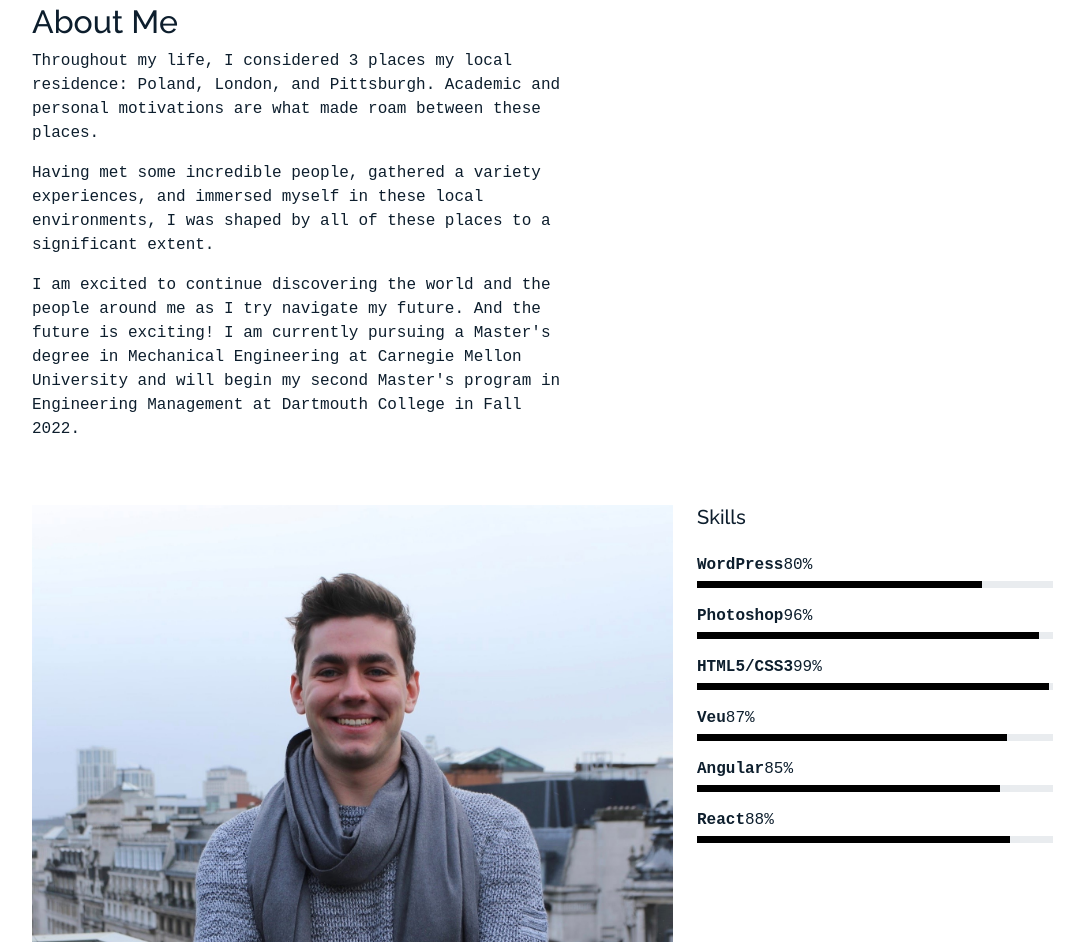
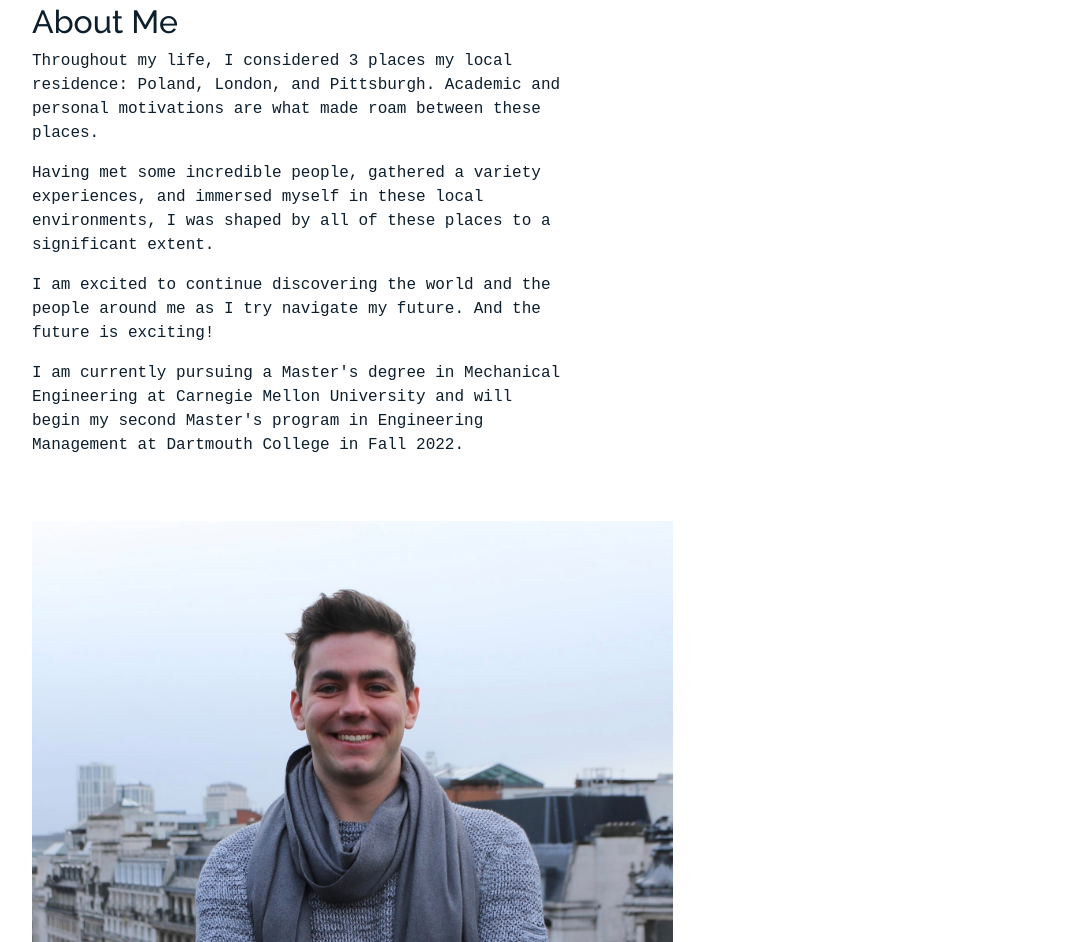
Before and after one commit to nowickif/nowickif.github.io, a plain HTML site: page about.html in a window 1280 px wide. Shown: the part 218-1160 px from the top of the page, without its empty margins (50-1134 px from the left). Drawn offline with Linux system fonts and the light colour scheme; a web font is replaced by a local one.

Commit message:
about me new stuff

```diff
--- a/about.html
+++ b/about.html
@@ -67,6 +67,9 @@
 
         <section class="section pb-5">
             <div class="container">
+
+
+                <div class="row">
                     <div class="row mb-5 align-items-end">
                         <div class="col-md-6" data-aos="fade-up">
 
@@ -81,72 +84,15 @@
                             </p>
                             <p>
                                 I am excited to continue discovering the world and the people around me as I try navigate my future.
-                            And the future is exciting! I am currently pursuing a Master's degree in Mechanical Engineering at Carnegie Mellon University and will begin my second Master's program in Engineering
+                                And the future is exciting!
+                            </p>
+
+                            <p>
+                                I am currently pursuing a Master's degree in Mechanical Engineering at Carnegie Mellon University and will begin my second Master's program in Engineering
                                 Management at Dartmouth College in Fall 2022.
                             </p>
                         </div>
 
-                </div>
-
-                <div class="row">
-                    <div class="col-md-4 ml-auto order-2" data-aos="fade-up">
-                        <h3 class="h3 mb-4">Skills</h3>
-                        <ul class="list-unstyled">
-                            <li class="mb-3">
-                                <div class="d-flex mb-1">
-                                    <strong>WordPress</strong>
-                                    <span class="ml-auto">80%</span>
-                                </div>
-                                <div class="progress custom-progress">
-                                    <div class="progress-bar" role="progressbar" style="width: 80%" aria-valuenow="80" aria-valuemin="0" aria-valuemax="100"></div>
-                                </div>
-                            </li>
-                            <li class="mb-3">
-                                <div class="d-flex mb-1">
-                                    <strong>Photoshop</strong>
-                                    <span class="ml-auto">96%</span>
-                                </div>
-                                <div class="progress custom-progress">
-                                    <div class="progress-bar" role="progressbar" style="width: 96%" aria-valuenow="96" aria-valuemin="0" aria-valuemax="100"></div>
-                                </div>
-                            </li>
-                            <li class="mb-3">
-                                <div class="d-flex mb-1">
-                                    <strong>HTML5/CSS3</strong>
-                                    <span class="ml-auto">99%</span>
-                                </div>
-                                <div class="progress custom-progress">
-                                    <div class="progress-bar" role="progressbar" style="width: 99%" aria-valuenow="99" aria-valuemin="0" aria-valuemax="100"></div>
-                                </div>
-                            </li>
-                            <li class="mb-3">
-                                <div class="d-flex mb-1">
-                                    <strong>Veu</strong>
-                                    <span class="ml-auto">87%</span>
-                                </div>
-                                <div class="progress custom-progress">
-                                    <div class="progress-bar" role="progressbar" style="width: 87%" aria-valuenow="87" aria-valuemin="0" aria-valuemax="100"></div>
-                                </div>
-                            </li>
-                            <li class="mb-3">
-                                <div class="d-flex mb-1">
-                                    <strong>Angular</strong>
-                                    <span class="ml-auto">85%</span>
-                                </div>
-                                <div class="progress custom-progress">
-                                    <div class="progress-bar" role="progressbar" style="width: 85%" aria-valuenow="85" aria-valuemin="0" aria-valuemax="100"></div>
-                                </div>
-                            </li>
-                            <li class="mb-3">
-                                <div class="d-flex mb-1">
-                                    <strong>React</strong>
-                                    <span class="ml-auto">88%</span>
-                                </div>
-                                <div class="progress custom-progress">
-                                    <div class="progress-bar" role="progressbar" style="width: 88%" aria-valuenow="88" aria-valuemin="0" aria-valuemax="100"></div>
-                                </div>
-                            </li>
-                        </ul>
                     </div>
 
                     <div class="col-md-7 mb-5 mb-md-0" data-aos="fade-up">
```
Lines whose indentation alone changed are shown as unchanged.
